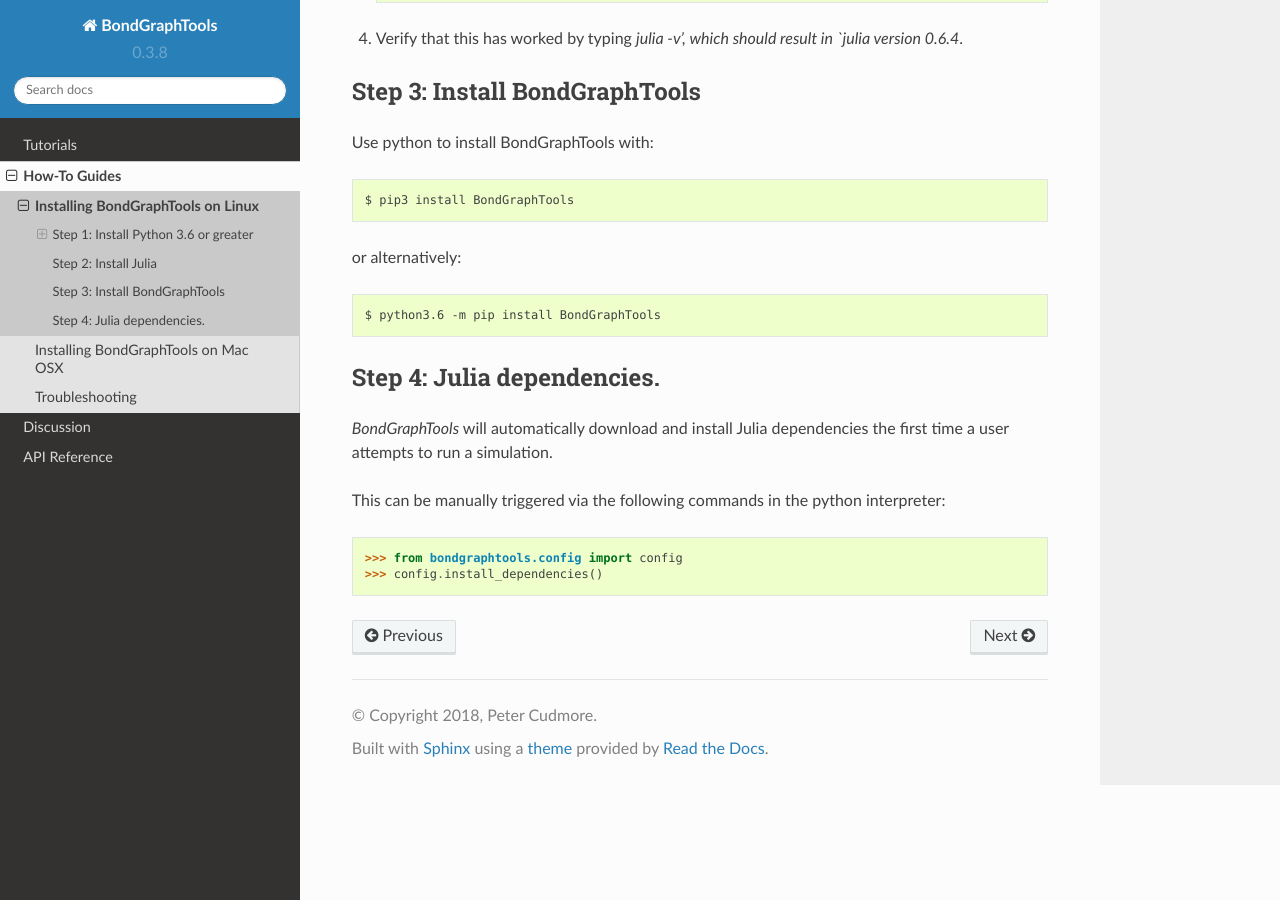
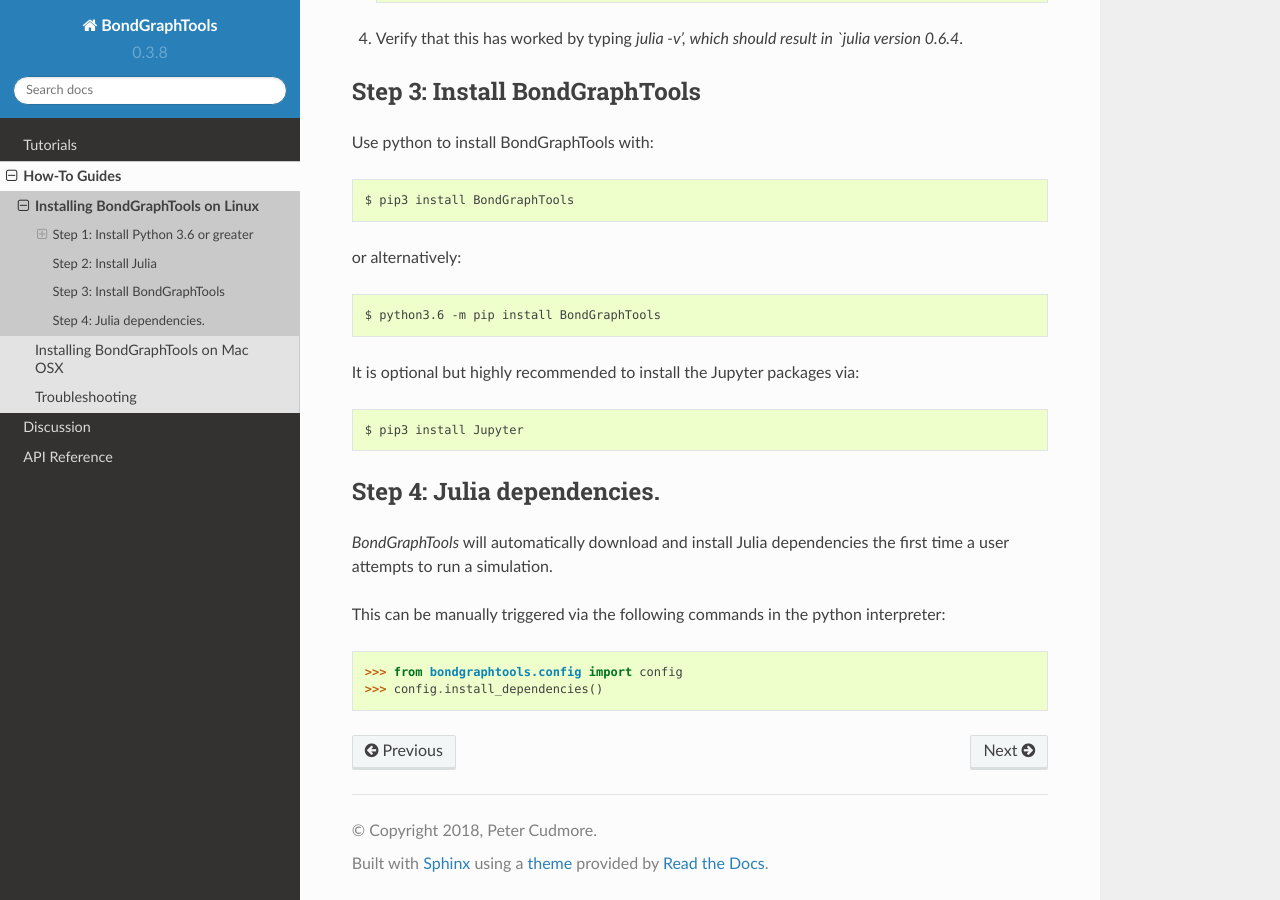
Before and after one commit to BondGraphTools/BondGraphTools, a Sphinx documentation site: the page built from docs/guides/installing-on-linux.rst, in a window 1280 px wide and 900 px high, scrolled down 1630 px. Built offline with Sphinx 7.4.7 and the Read the Docs theme 2.0.0, drawn with Linux system fonts in a browser that asks for light colours.

Commit message:
no message

```diff
--- a/docs/guides/installing-on-linux.rst
+++ b/docs/guides/installing-on-linux.rst
@@ -76,6 +76,10 @@
 
     $ python3.6 -m pip install BondGraphTools
 
+It is optional but highly recommended to install the Jupyter packages via::
+
+    $ pip3 install Jupyter
+
 Step 4: Julia dependencies.
 ---------------------------
 `BondGraphTools` will automatically download and install Julia dependencies the first time
```
